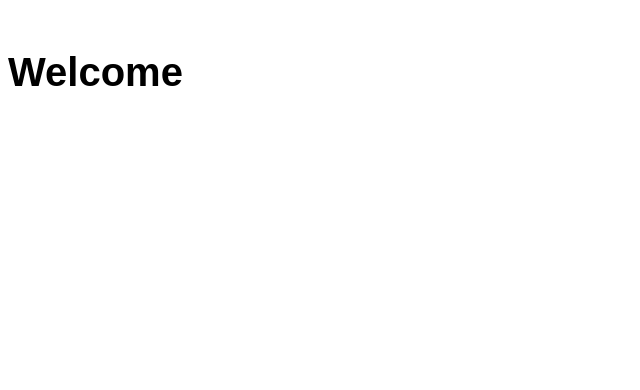
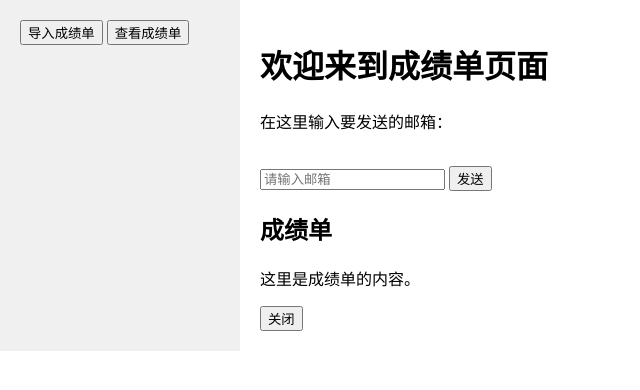
Before and after one commit to LyqRikako/raungongxianchang, a Flask app: page / in a window 1280 px wide. Shown: the top 390 px of the page, without its empty margins (0-640 px from the left). Run offline with Flask 3, Linux system fonts and the light colour scheme.

Commit message:
Update home.html

```diff
--- a/templates/home.html
+++ b/templates/home.html
@@ -1,14 +1,61 @@
 <!DOCTYPE html>
-<html lang="zh-CN">
-  <head>
-    <meta charset="UTF-8" />
-    <title></title>
-    <link rel="stylesheet" href="style.css" />
-  </head>
-  <body>
-    <h1>Welcome</h1>
+<html lang="zh">
+<head>
+    <meta charset="UTF-8">
+    <meta name="viewport" content="width=device-width, initial-scale=1.0">
+    <title>成绩单页面</title>
+    <style>
+        body {
+            display: flex;
+            margin: 0;
+        }
+        #sidebar {
+            width: 200px;
+            background-color: #f0f0f0;
+            padding: 20px;
+        }
+        #content {
+            flex-grow: 1;
+            padding: 20px;
+        }
+        #email-input {
+            margin-top: 20px;
+        }
+    </style>
+</head>
+<body>
+    <div id="sidebar">
+        <button onclick="showScore()">导入成绩单</button>
+        <button onclick="showScore()">查看成绩单</button>
+    </div>
+    <div id="content">
+        <h1>欢迎来到成绩单页面</h1>
+        <p>在这里输入要发送的邮箱：</p>
+        <input type="text" id="email-input" placeholder="请输入邮箱">
+        <button onclick="sendEmail()">发送</button>
+        <div id="score-box" class="hidden">
+            <h2>成绩单</h2>
+            <p>这里是成绩单的内容。</p>
+            <button onclick="hideScore()">关闭</button>
+        </div>
+    </div>
+    <script>
+        function showScore() {
+            document.getElementById('score-box').classList.remove('hidden');
+        }
 
+        function hideScore() {
+            document.getElementById('score-box').classList.add('hidden');
+        }
 
-    <script src="script.js"></script>
-  </body>
+        function sendEmail() {
+            var email = document.getElementById('email-input').value;
+            if (email) {
+                alert('成绩单已发送至 ' + email);
+            } else {
+                alert('请输入邮箱');
+            }
+        }
+    </script>
+</body>
 </html>
```
